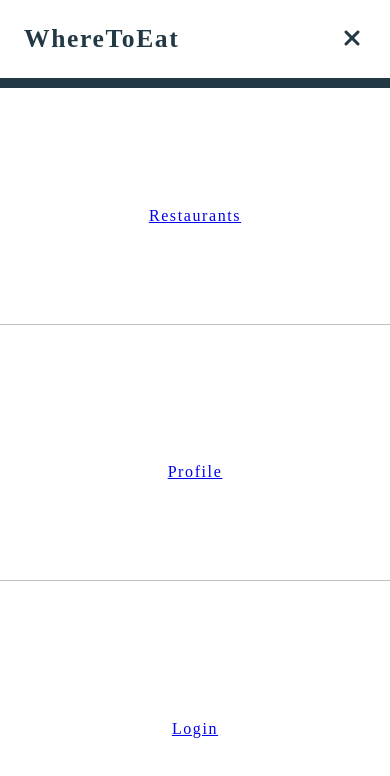
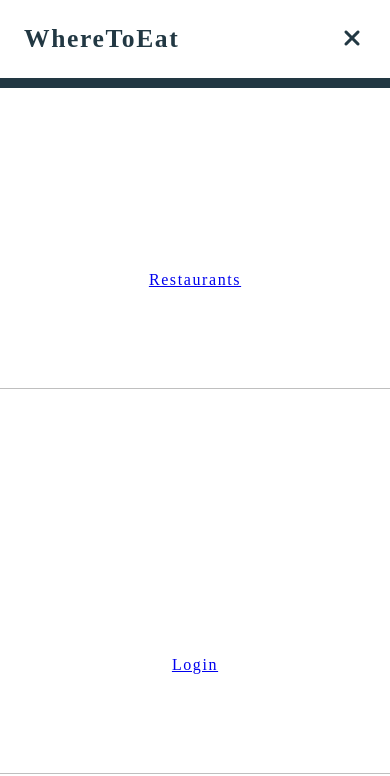
Before and after one commit to ennshi/restaurants-react, a React (Create React App) app: page / in a window 390 px wide. Both pictures are taken after a click on the button 352 px from the left and 39 px from the top of the page. Shown: the top 776 px of the page. Built offline with nearby package versions, Linux system fonts and the light colour scheme; a web font is replaced by a local one.

Commit message:
UserAuthContext implemented in MobileNav

```diff
--- a/src/components/MobileNav.js
+++ b/src/components/MobileNav.js
@@ -1,21 +1,30 @@
-import React from 'react';
+import React, {useContext} from 'react';
 import ReactDOM from 'react-dom';
 
 import './MobileNav.css';
-import {Link} from "react-router-dom";
+import {Link, useHistory} from "react-router-dom";
+import {UserAuthContext} from "../contexts/UserAuth";
 
 export default (props) => {
+    const { isLoggedIn, handleLogout } = useContext(UserAuthContext);
+    const history = useHistory();
+    const onLogout = () => {
+        handleLogout();
+        history.push('/');
+    };
     return ReactDOM.createPortal(
         <div className="side-drawer" onClick={props.toggleMenu}>
             <ul className="side-drawer__item-list">
                 <li className="side-drawer__item">
                     <Link to={'/'}>Restaurants</Link>
                 </li>
+                { isLoggedIn ?
+                    <li className="side-drawer__item">
+                        <Link to={'/profile'}>Profile</Link>
+                    </li> : ''
+                }
                 <li className="side-drawer__item">
-                    <Link to={'/profile'}>Profile</Link>
-                </li>
-                <li className="side-drawer__item">
-                    <Link to={'/login'}>Login</Link>
+                    { isLoggedIn ? <a href="/" onClick={onLogout}>Logout</a> : <Link to={'/login'}>Login</Link> }
                 </li>
             </ul>
         </div>,
```
